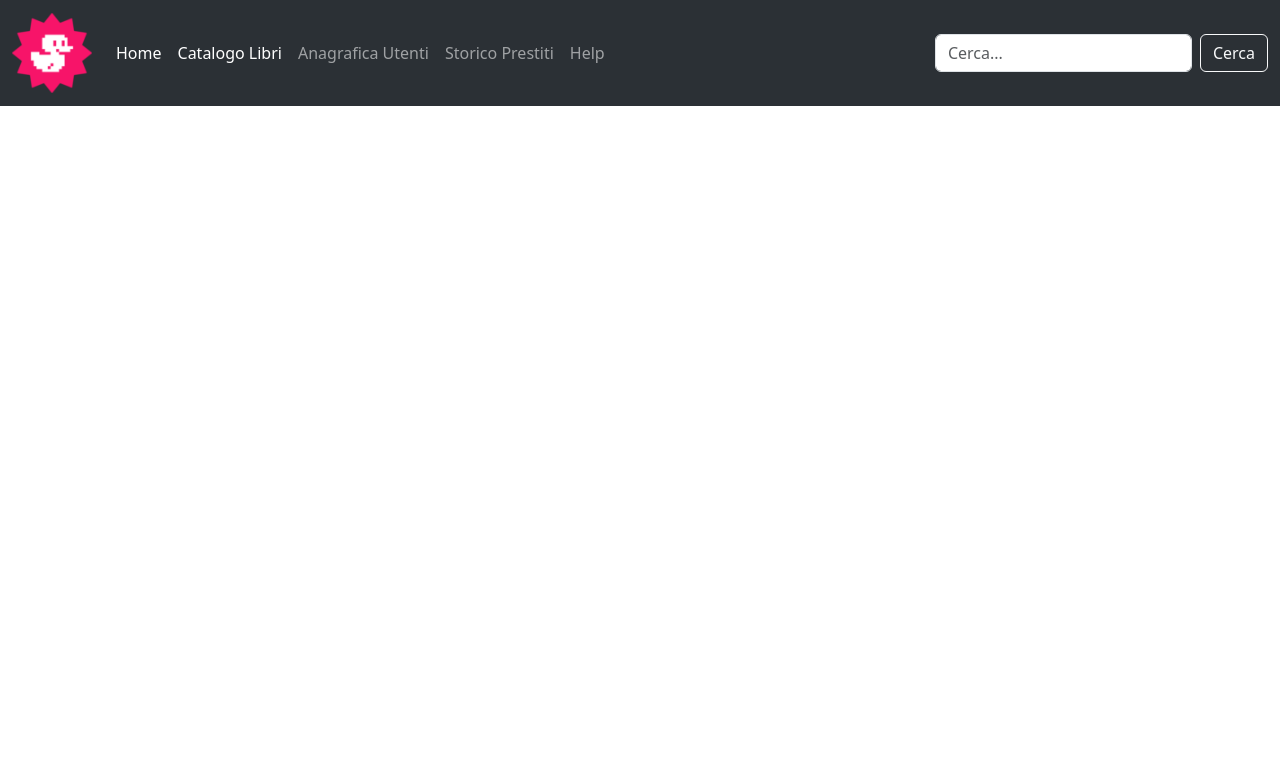
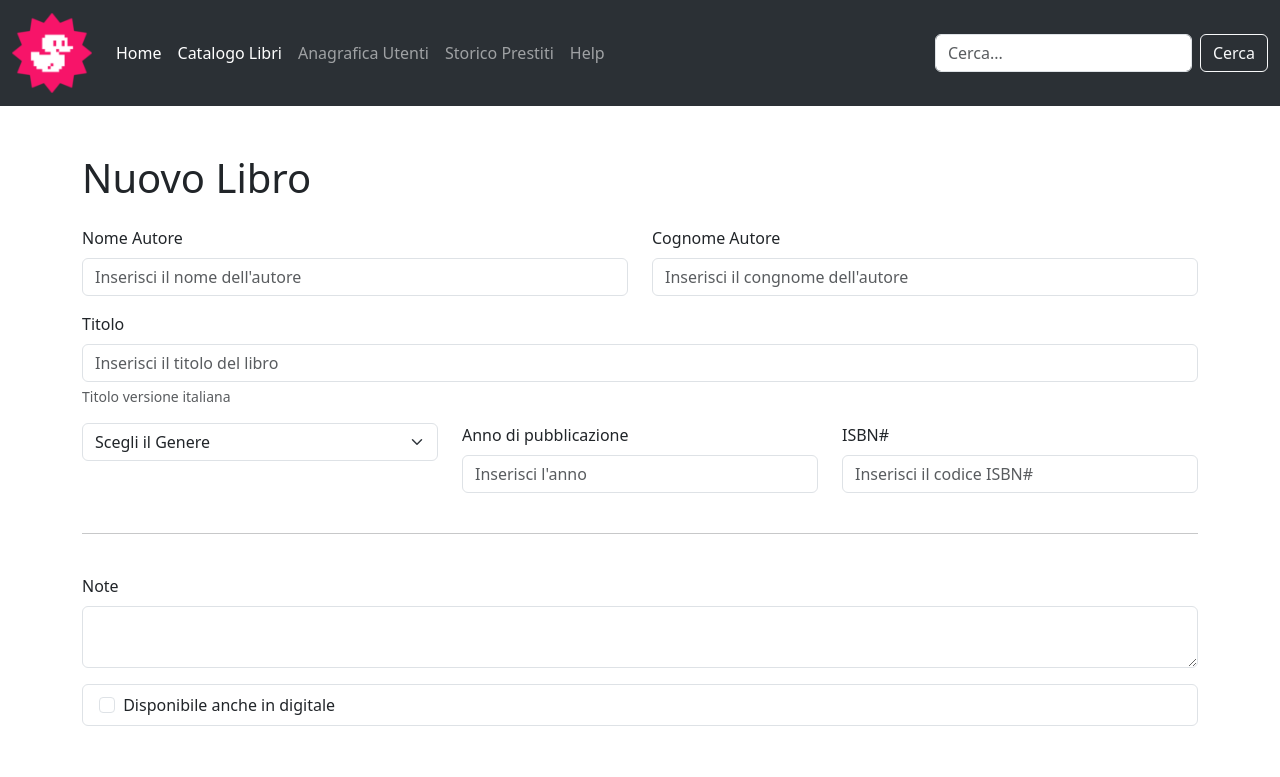
Before and after one commit to AlessandroSottosanti/html-css-bootstrap-dashboard, a plain HTML site: page new-book.html in a window 1280 px wide. Drawn offline with nearby package versions, Linux system fonts and the light colour scheme.

Commit message:
feat: form

```diff
--- a/new-book.html
+++ b/new-book.html
@@ -59,6 +59,63 @@
     </header>
 
     <main>
+        <div class="container py-5">
+
+            <h1 class="pb-3">Nuovo Libro</h1>
+
+            <div class="form">
+                <div class="row row-gap-3">
+                    <div class="col-6">
+                        <label for="first" class="form-label">Nome Autore</label>
+                        <input type="text" id="first" name="first" class="form-control" placeholder="Inserisci il nome dell'autore">
+                    </div>
+                    <div class="col-6">
+                        <label for="last" class="form-label">Cognome Autore</label>
+                        <input type="text" id="last" name="last" class="form-control" placeholder="Inserisci il congnome dell'autore">
+                    </div>
+
+                    <div class="col-12">
+                        <label for="title" class="form-label">Titolo</label>
+                        <input type="text" id="title" name="title" class="form-control" placeholder="Inserisci il titolo del libro">
+                        <div id="titlelHelp" class="form-text">Titolo versione italiana</div>
+                    </div>
+                    <div class="col-12 col-lg-4">
+                        <select class="form-select" aria-label="Scegli il Genere">
+                            <option selected>Scegli il Genere</option>
+                            <option value="m">Uomo</option>
+                            <option value="f">Donna</option>
+                            <option value="nc">Preferisco non specificare</option>
+                        </select>
+                    </div>
+                    <div class="col-12 col-lg-4">
+                        <label for="year" class="form-label">Anno di pubblicazione</label>
+                        <input type="text" id="year" name="year" class="form-control" placeholder="Inserisci l'anno">
+                    </div>
+                    <div class="col-12 col-lg-4">
+                        <label for="isbn" class="form-label">ISBN#</label>
+                        <input type="text" id="isbn" name="isbn" class="form-control" placeholder="Inserisci il codice ISBN#">
+                    </div>
+
+
+                    <div class="col-12 my-2"> <hr> </div>
+
+                    <div class="col-12">
+                        <label for="title" class="form-label">Note</label>
+                        <textarea type="text-area" id="title" name="title" class="form-control" placeholder="Inserisci il titolo del libro"> </textarea>
+                    </div>
+
+                    <div class="col-12">
+                        <ul class="list-group">
+                            <li class="list-group-item">
+                              <input class="form-check-input me-1" type="checkbox" value="true" id="digital">
+                              <label class="form-check-label" for="digital">Disponibile anche in digitale</label>
+                            </li>
+                        </ul>
+                    </div>
+                </div>
+            </div>
+
+        </div>
 
     </main>
 
```
